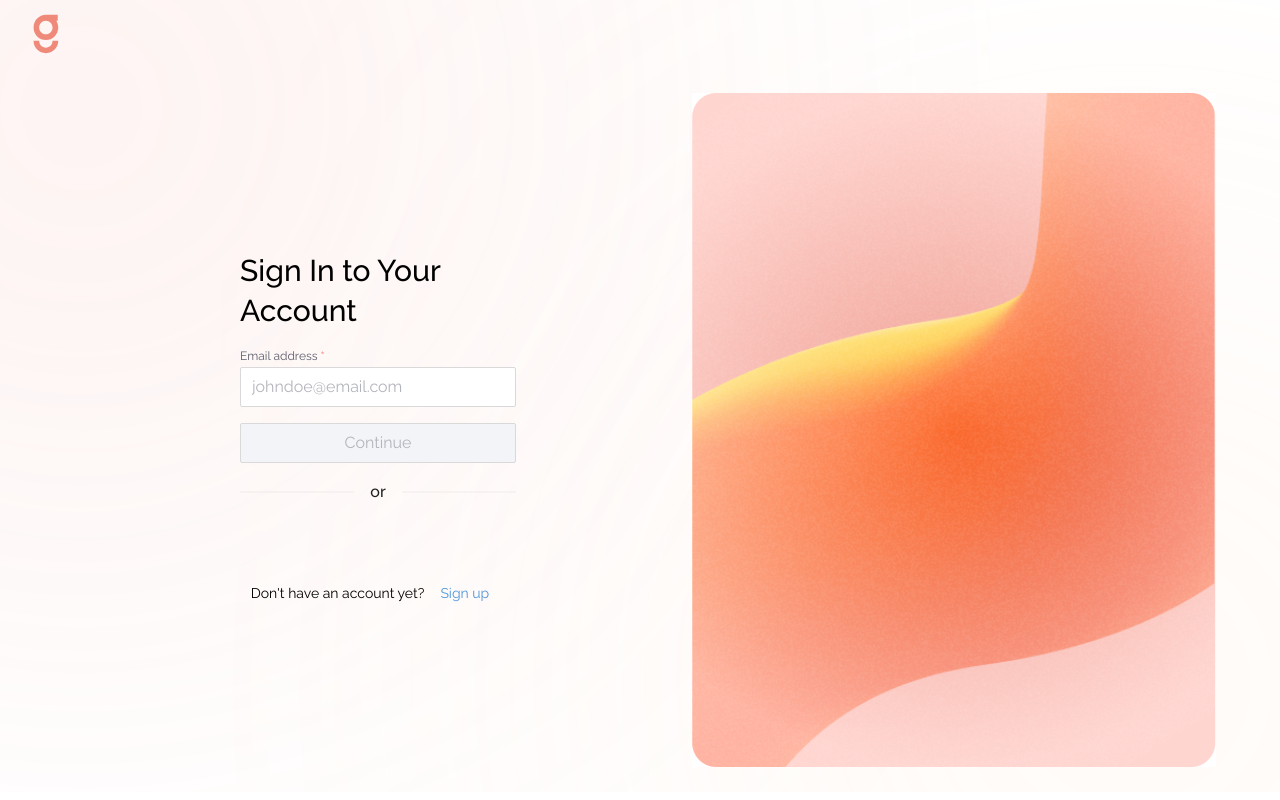
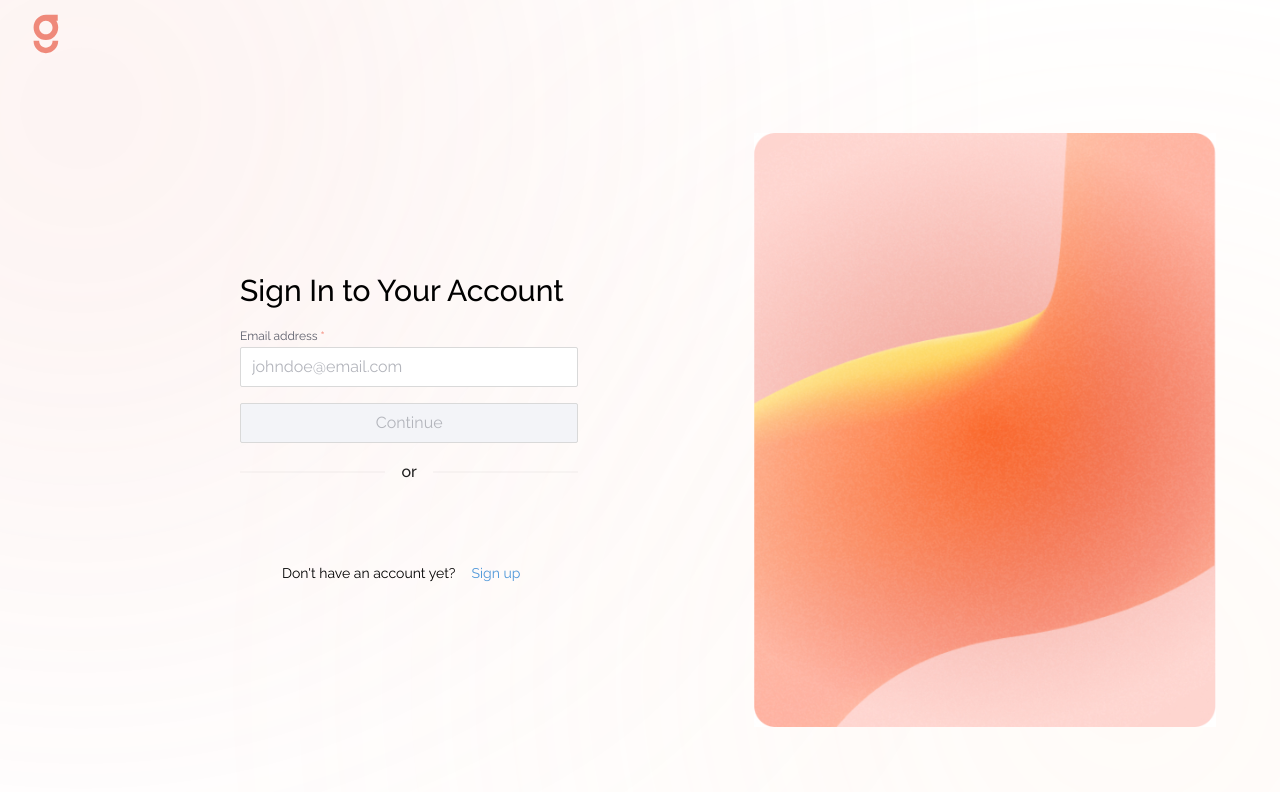
Before and after one commit to Bunjams/getogether, a React (Create React App) app: page /login in a window 1280 px wide. Built offline with nearby package versions, Linux system fonts and the light colour scheme; no server answers.

Commit message:
side image flik issue

```diff
--- a/src/components/Onboarding/OnbordingSideImage.tsx
+++ b/src/components/Onboarding/OnbordingSideImage.tsx
@@ -8,6 +8,7 @@ const OnbordingSideImage = ({
   fallbackimg: string;
 }) => {
   return (
+    <span className="md:block hidden">
       <ImageLazy
         src={img}
         fallbackimg={fallbackimg}
@@ -16,6 +17,7 @@ const OnbordingSideImage = ({
         fallbackClassName="rounded-3xl overflow-hidden"
         fallbackStyle={{ width: "524px", height: "674px", borderRadius: "16" }}
       />
+    </span>
   );
 };
 
```
Lines whose indentation alone changed are shown as unchanged.
